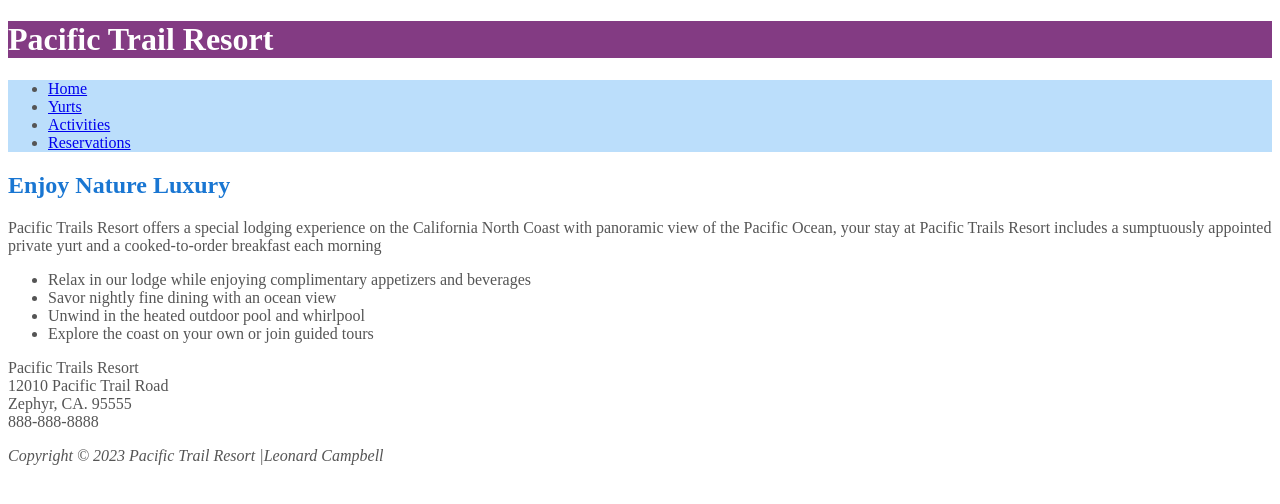
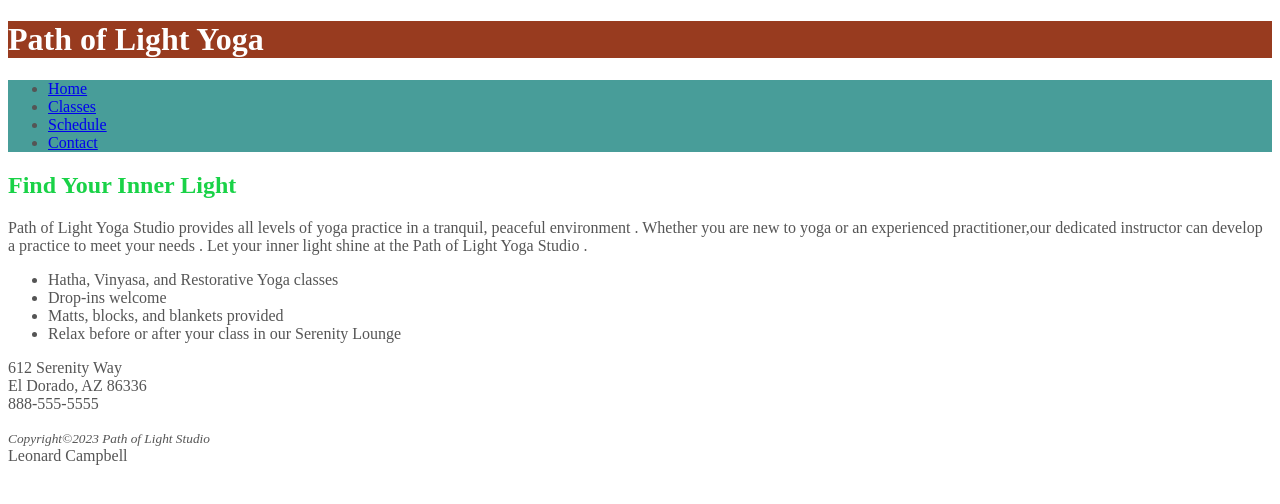
Before and after one commit to LCAMPBELLJR/ch4yoga, a plain HTML site: page index.html in a window 1280 px wide. Drawn offline with Linux system fonts and the light colour scheme.

Commit message:
Add files via upload

```diff
--- a/index.html
+++ b/index.html
@@ -4,58 +4,56 @@
     <meta charset="UTF-8" />
     <meta http-equiv="X-UA-Compatible" content="IE=edge" />
     <meta name="viewport" content="width=device-width, initial-scale=1.0" />
-    <title>Pacific Trails Resort</title>
-  <link rel="stylesheet" href="pacific.css">
+    <title>Path of Light Yoga Studio</title>
+    <link href="yoga.css" rel="stylesheet" />
   </head>
   <body>
-    <header>
-      <h1>Pacific Trail Resort</h1>
-    </header>
+    <!-- header>h1{} -->
+    <header><h1>Path of Light Yoga</h1></header>
+
+    <!-- ul>li*4>a -->
     <nav>
       <ul>
         <li><a href="index.html">Home</a></li>
-        <li><a href="yurts.html">Yurts</a></li>
-        <li><a href="activities">Activities</a></li>
-        <li><a href="reservations">Reservations</a></li>
+        <li><a href="classes.html">Classes</a></li>
+        <li><a href="schedule.html">Schedule</a></li>
+        <li><a href="contact.html">Contact</a></li>
       </ul>
     </nav>
 
-    <!-- maine>h2{}p+{} -->
-    <maine>
-      <h2>Enjoy Nature Luxury</h2>
+    <!-- <main><h2>{Find Your Inner Light} -->
+    <main>
+      <h2>Find Your Inner Light</h2>
       <p>
-        Pacific Trails Resort offers a special lodging experience on the
-        California North Coast with panoramic view of the Pacific Ocean, your
-        stay at Pacific Trails Resort includes a sumptuously appointed private
-        yurt and a cooked-to-order breakfast each morning
+        Path of Light Yoga Studio provides all levels of yoga practice in a
+        tranquil, peaceful environment . Whether you are new to yoga or an
+        experienced practitioner,our dedicated instructor can develop a practice
+        to meet your needs . Let your inner light shine at the Path of Light
+        Yoga Studio .
       </p>
+
       <!-- ul>li*4 -->
       <ul>
-        <li>
-          Relax in our lodge while enjoying complimentary appetizers and
-          beverages
-        </li>
-        <li>Savor nightly fine dining with an ocean view</li>
-        <li>Unwind in the heated outdoor pool and whirlpool</li>
-        <li>Explore the coast on your own or join guided tours</li>
+        <li>Hatha, Vinyasa, and Restorative Yoga classes</li>
+        <li>Drop-ins welcome</li>
+        <li>Matts, blocks, and blankets provided</li>
+        <li>Relax before or after your class in our Serenity Lounge</li>
       </ul>
 
-      <!-- div>p -->
       <div>
         <p>
-          Pacific Trails Resort <br />
-          12010 Pacific Trail Road <br />
-          Zephyr, CA. 95555 <br />
-          888-888-8888 <br />
+          612 Serenity Way<br />
+          El Dorado, AZ 86336 <br />
+          888-555-5555
         </p>
       </div>
-    </maine>
+    </main>
 
-    <!-- footer>p*2 -->
     <footer>
-      <p><small></small><i>Copyright &copy 2023 Pacific Trail Resort |Leonard Campbell</i></small>
+      <p>
+        <small><i>Copyright&copy;2023 Path of Light Studio</i></small>
+        <br />Leonard Campbell
       </p>
-
-      </footer>
+    </footer>
   </body>
 </html>
--- /dev/null
+++ b/yoga.css
@@ -0,0 +1,21 @@
+body {
+  background-color: #fff; /*bgc#fff */
+  color: #555; /* c#fff */
+}
+header {
+  background-color: hsla(14, 82%, 31%, 0.925); /* bgc#833b83 */
+  color: #fff; /* c#fff */
+}
+nav {
+  background-color: hsl(177, 37%, 45%); /* bgc#bbdefb */
+}
+h2 {
+  color: hsl(135, 79%, 46%); /* c#1976d2 */
+}
+dt {
+  color: hwb(241 6% 31%); /* c#002170 */
+}
+
+.yoga {
+  color: #19d222; /* c#19d222 */
+}
```
Also changed, not shown: classes.html (added, +60 -0 lines).
